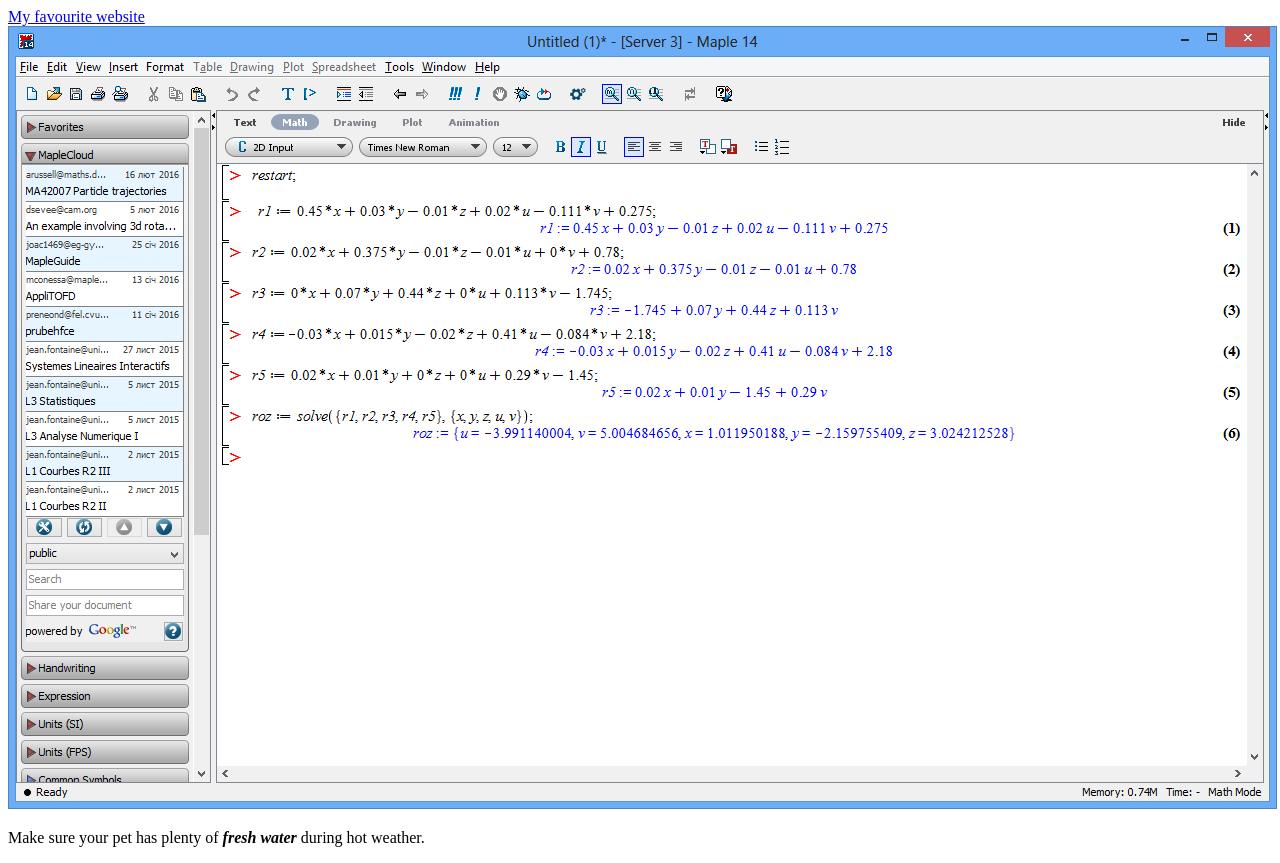
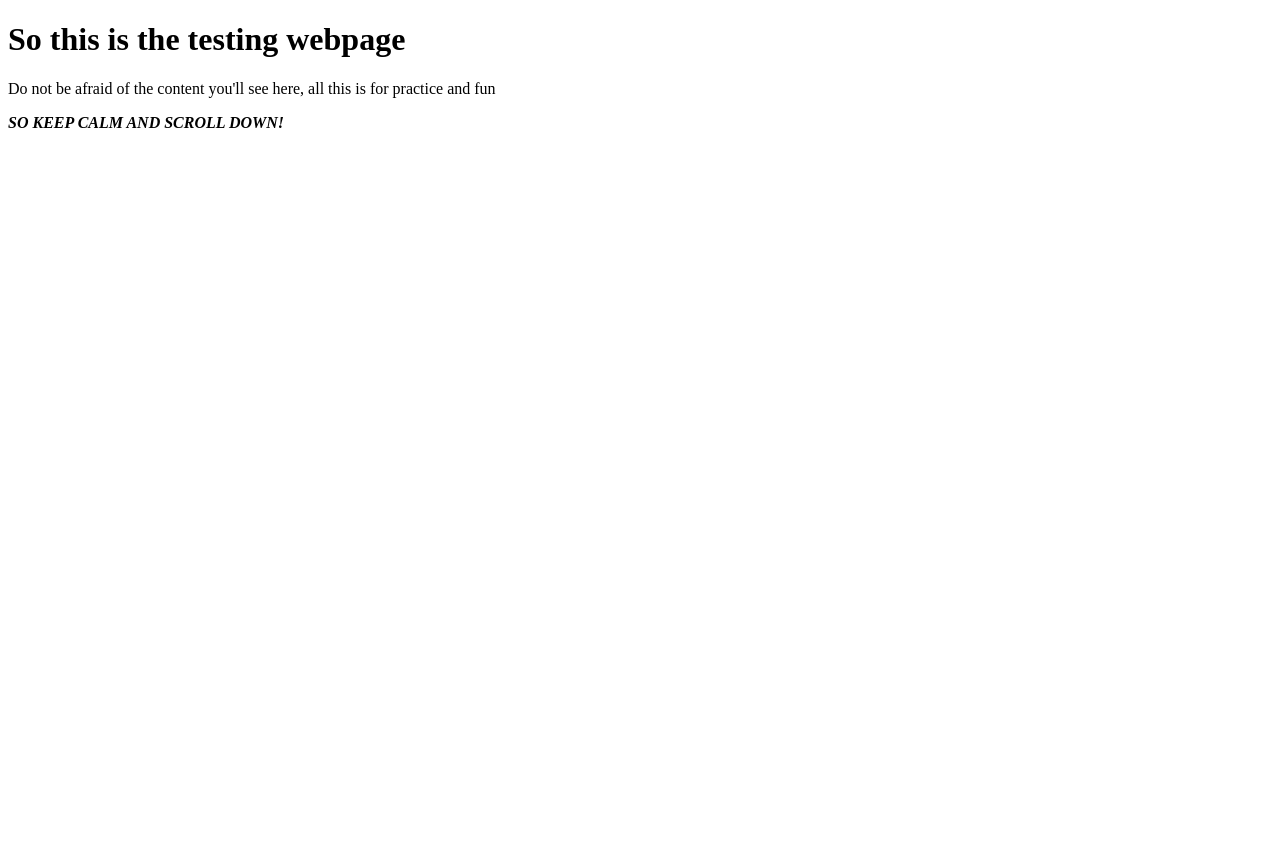
Before and after one commit to Snorchara/Proj1, a plain HTML site: page index.html in a window 1280 px wide. After the commit the page ends 800 px from the top, so only its background shows below. Drawn offline with Linux system fonts and the light colour scheme.

Commit message:
adding html content

```diff
--- a/index.html
+++ b/index.html
@@ -2,14 +2,11 @@
 <html lang="en">
 <head>
     <meta  charset="UTF-8">
-    <title>My favourite website</title>
+    <title>TestWebsite</title>
 </head>
 <body>
-    <a href="https://www.google.com.ua/?gfe_rd=cr&ei=_zhmWYmxF6Li8AeynrzoAw"> My favourite website</a>
- <br>
- <img src="img/image.png" alt="some math" >
-<br>
-<p>Make sure your pet has plenty of <i><b>fresh water</b></i> during hot weather.</p>
-
+<h1>So this is the  testing webpage</h1>
+<p>Do not be afraid of the content you'll see here, all this is for practice and fun</p>
+<p><b><i>SO KEEP CALM AND <marked> SCROLL DOWN!</marked></i></b><p>
 </body>
 </html>
```
Also changed, not shown: img/image.png (deleted).
